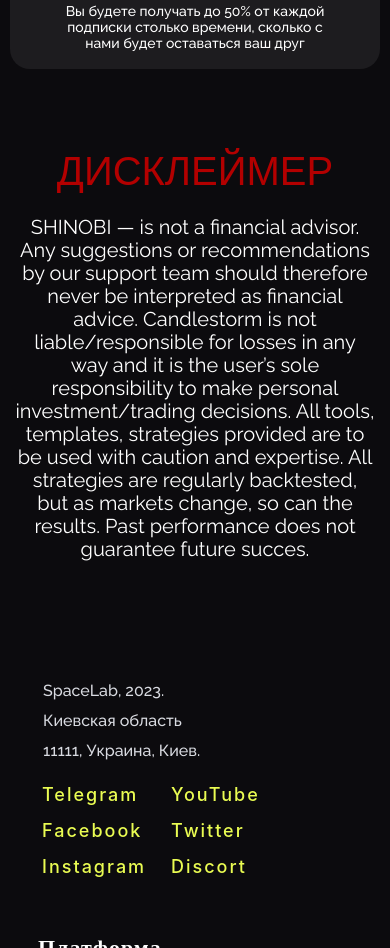
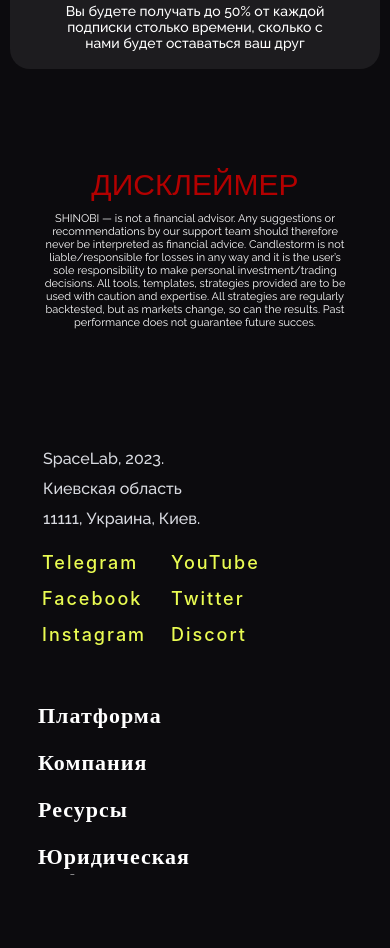
Before and after one commit to PuzanovArtem/Shinobi, a website: page root/index.html in a window 390 px wide. Shown: the part 8523-9471 px from the top of the page. Drawn offline with nearby package versions, Linux system fonts and the light colour scheme; a web font is replaced by a local one.

Commit message:
added  adaptive  disclaimer

```diff
--- a/src/scss/components/disclaimer.scss
+++ b/src/scss/components/disclaimer.scss
@@ -4,6 +4,7 @@
     .disclaimer__content{
         margin: 64px 0 30px 0;
         text-align: center;
+
         &__title{
             color: rgb(179, 0, 0);
             font-size: 40px;
@@ -21,3 +22,48 @@
         }
     }
 }
+
+
+@media (max-width: 1024px){
+    .disclaimer{
+
+
+        .disclaimer__content{
+            margin: 64px 0 30px 0;
+            &__title{
+                font-size: 35px;
+                line-height: 42px;
+            }
+
+            &__text {
+                margin: 21px auto 0;
+                font-size: 16px;
+                line-height: 19px;
+                max-width: 950px;
+            }
+        }
+    }
+}
+
+@media (max-width: 425px){
+    .disclaimer{
+
+
+        .disclaimer__content{
+            margin: 83px 0 30px 0;
+
+            &__title{
+                font-size: 30px;
+                line-height: 35px;
+            }
+
+            &__text {
+                margin: 10px auto 0;
+                font-size: 11px;
+                // font-size: 13px;
+                line-height: 13px;
+                max-width: 310px;
+            }
+        }
+    }
+}
```
Also changed, not shown: root/css/style.css, root/css/style.min.css.
